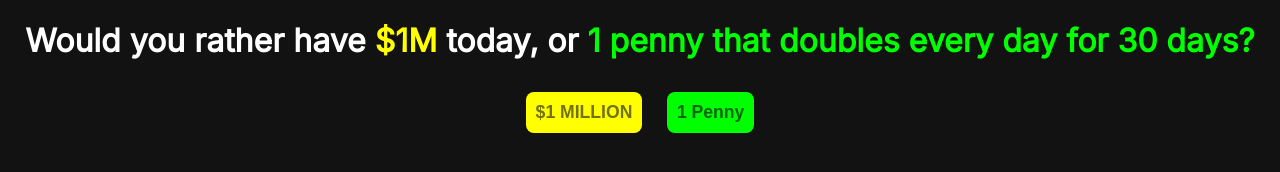
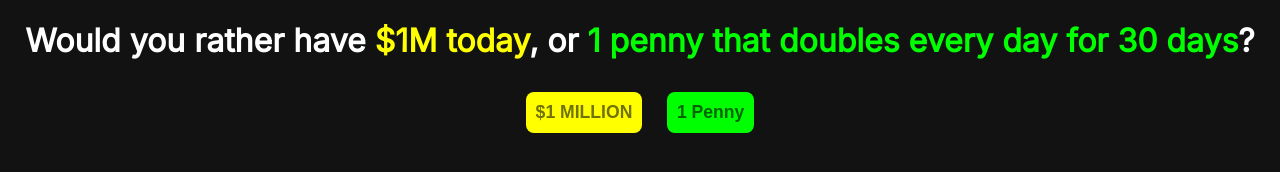
Before and after one commit to adamconkle/millionorpenny, a plain HTML site: page index.html in a window 1280 px wide. Drawn offline with Linux system fonts and the light colour scheme.

Commit message:
Update index.html

```diff
--- a/index.html
+++ b/index.html
@@ -9,7 +9,7 @@
   </head>
   <body>
 
-    <h1>Would you rather have <span style=color:yellow;>$1M</span> today, or <span style=color:lime;>1 penny that doubles every day for 30 days?</span></h1>
+    <h1>Would you rather have <span style=color:yellow;>$1M today</span>, or <span style=color:lime;>1 penny that doubles every day for 30 days</span>?</h1>
 
     <button id="million">$1 MILLION</button>
     <button id="penny">1 Penny</button>
```
